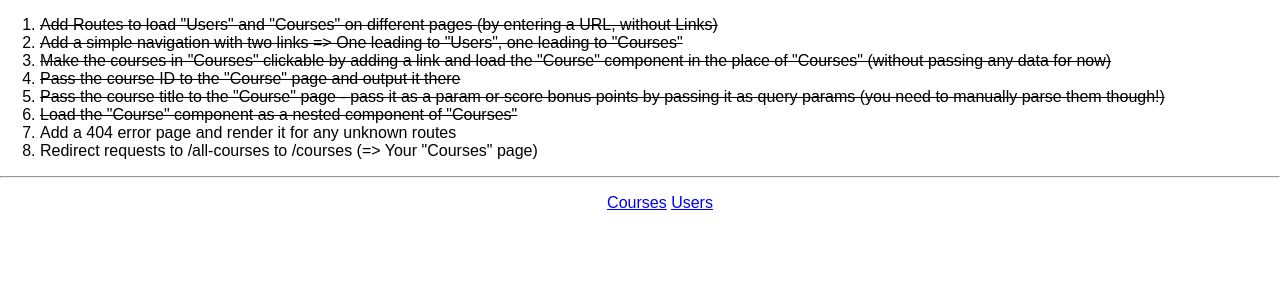
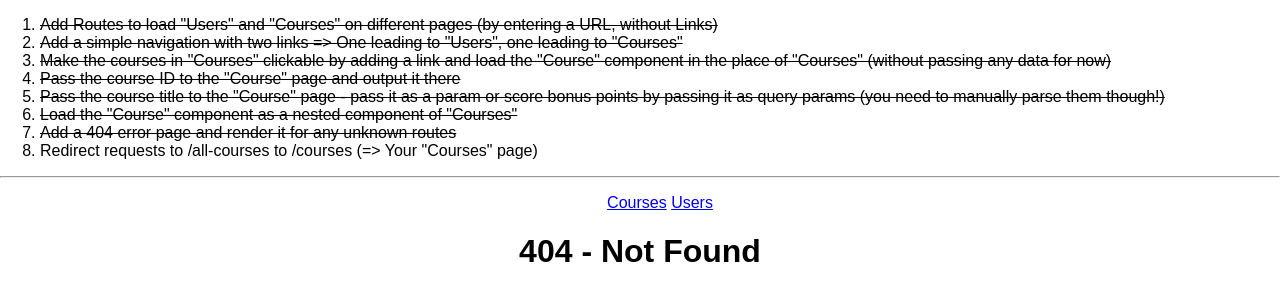
Before and after one commit to ceccon-t/react-exercises, a React (Create React App) app in the folder ud-tcg/assignments/assignment-03-Routing/assignment03/: page / in a window 1280 px wide. Shown: the top 300 px of the page. Built offline with nearby package versions, Linux system fonts and the light colour scheme.

Commit message:
Add 404 page

```diff
--- a/ud-tcg/assignments/assignment-03-Routing/assignment03/src/App.js
+++ b/ud-tcg/assignments/assignment-03-Routing/assignment03/src/App.js
@@ -2,8 +2,8 @@ import React, { Component } from 'react';
 import { BrowserRouter, Switch, Route, NavLink } from 'react-router-dom';
 
 import Courses from './containers/Courses/Courses';
-import Course from './containers/Course/Course';
 import Users from './containers/Users/Users';
+import NotFound from './containers/NotFound/NotFound';
 
 class App extends Component {
   render () {
@@ -16,7 +16,7 @@ class App extends Component {
           <li><del>Pass the course ID to the "Course" page and output it there</del></li>
           <li><del>Pass the course title to the "Course" page - pass it as a param or score bonus points by passing it as query params (you need to manually parse them though!)</del></li>
           <li><del>Load the "Course" component as a nested component of "Courses"</del></li>
-          <li>Add a 404 error page and render it for any unknown routes</li>
+          <li><del>Add a 404 error page and render it for any unknown routes</del></li>
           <li>Redirect requests to /all-courses to /courses (=> Your "Courses" page)</li>
         </ol>
         <hr />
@@ -32,6 +32,7 @@ class App extends Component {
             <Switch>
               <Route path="/courses" component={Courses} />
               <Route path="/users" component={Users} />
+              <Route component={NotFound} />
             </Switch>
           </div>
         </BrowserRouter>
--- /dev/null
+++ b/ud-tcg/assignments/assignment-03-Routing/assignment03/src/containers/NotFound/NotFound.js
@@ -0,0 +1,7 @@
+import React from 'react';
+
+const NotFound = () => {
+    return <h1>404 - Not Found</h1>
+};
+
+export default NotFound;
```
